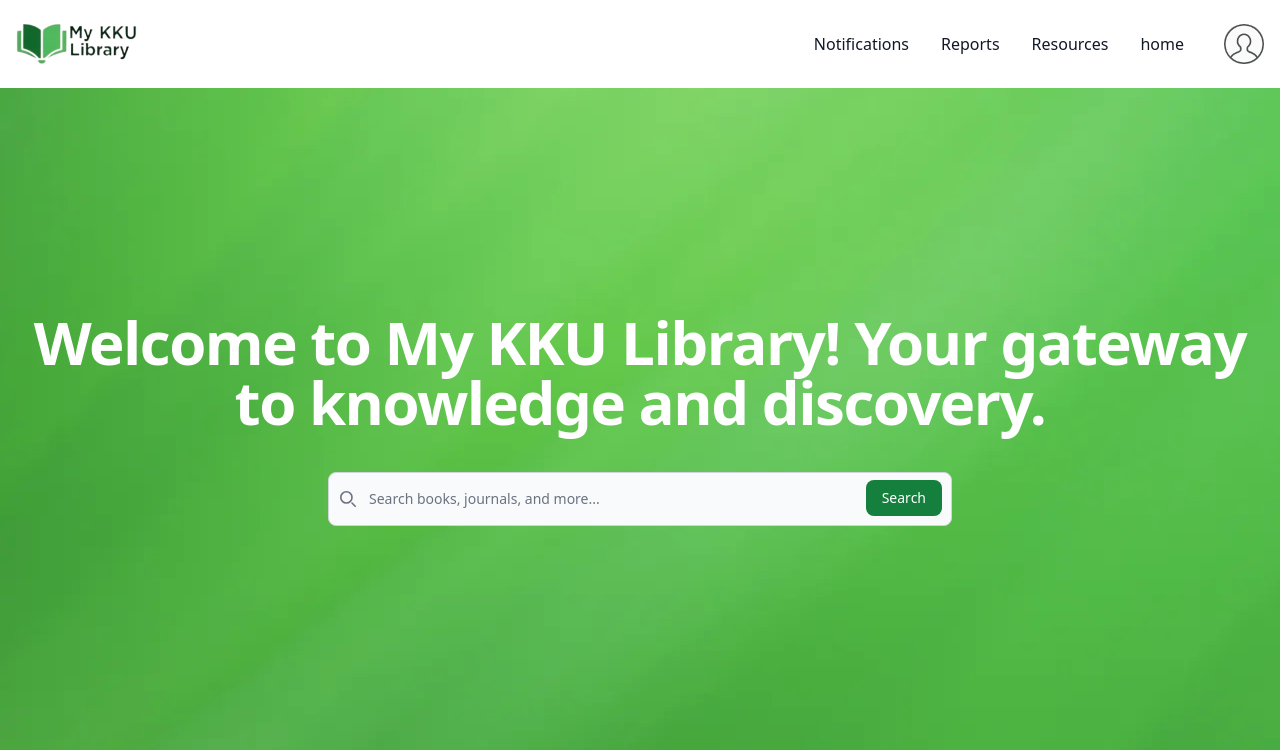
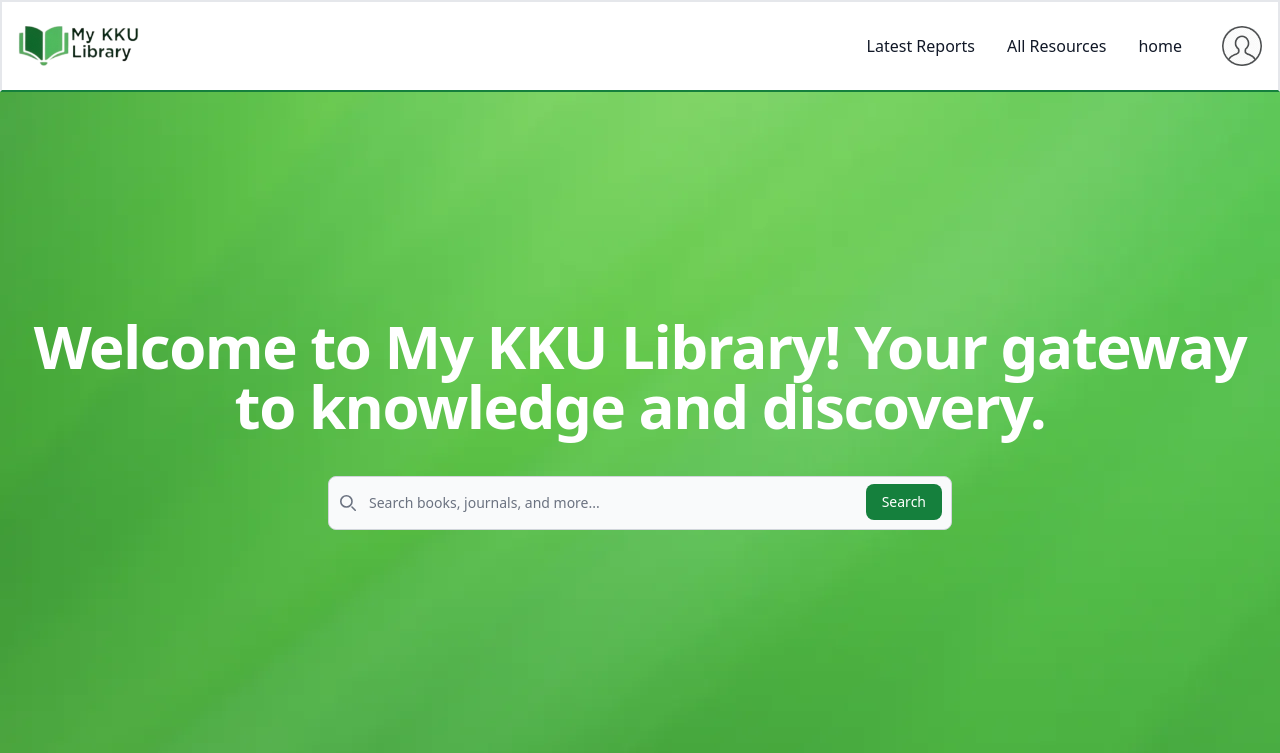
Before and after one commit to Abubakr-Alsheikh/my-kuu-library, a Django app: page / in a window 1280 px wide. Shown: the top 753 px of the page. Run offline with Django 5.2, Linux system fonts and the light colour scheme; the visitor is signed in with stand-in values (Sample User, id 1); data that the repository does not hold is empty; some libraries are stand-ins or nearby versions.

Commit message:
Improving header

```diff
--- a/static/src/output.css
+++ b/static/src/output.css
@@ -1587,6 +1587,10 @@ input:checked + .toggle-bg {
   border-width: 0px;
 }
 
+.border-2 {
+  border-width: 2px;
+}
+
 .border-t-2 {
   border-top-width: 2px;
 }
@@ -1619,6 +1623,16 @@ input:checked + .toggle-bg {
 .border-gray-300 {
   --tw-border-opacity: 1;
   border-color: rgb(209 213 219 / var(--tw-border-opacity));
+}
+
+.border-b-primary-300 {
+  --tw-border-opacity: 1;
+  border-bottom-color: rgb(134 239 172 / var(--tw-border-opacity));
+}
+
+.border-b-primary-700 {
+  --tw-border-opacity: 1;
+  border-bottom-color: rgb(21 128 61 / var(--tw-border-opacity));
 }
 
 .\!bg-gray-50 {
--- a/templates/include/header.html
+++ b/templates/include/header.html
@@ -1,6 +1,6 @@
 {% load static %}
 <header>
-  <nav class="dark:bg-gray-900 border-gray-200 bg-white py-2">
+  <nav class="dark:bg-gray-900 border-2 border-gray-200 border-b-primary-700 bg-white py-2">
     <div class="mx-auto flex max-w-screen-xl flex-wrap items-center justify-between p-4">
       <a href="{% url 'core:home' %}" class="flex items-center space-x-3 rtl:space-x-reverse">
         <img src="{% static "images/logo.png" %}" class="h-10" alt="My KKU Library Logo" />
@@ -43,13 +43,10 @@
       <div class="mr-10 hidden w-full items-center justify-between md:order-1 md:flex md:w-auto md:flex-1 md:justify-end md:justify-items-end" id="navbar-user">
         <ul class="dark:bg-gray-800 md:dark:bg-gray-900 dark:border-gray-700 mt-4 flex flex-col rounded-lg border border-gray-100 bg-gray-50 p-4 font-medium md:mt-0 md:flex-row md:space-x-8 md:border-0 md:bg-white md:p-0 rtl:space-x-reverse">
           <li>
-            <a href="{% url 'core:notifications' %}" class="dark:text-white md:dark:hover:text-primary-500 dark:hover:bg-gray-700 dark:hover:text-white md:dark:hover:bg-transparent dark:border-gray-700 block rounded px-3 py-2 text-gray-900 hover:bg-gray-100 md:p-0 md:hover:bg-transparent md:hover:text-primary-700">Notifications</a>
+            <a href="{% url 'core:reports' %}" class="dark:text-white md:dark:hover:text-primary-500 dark:hover:bg-gray-700 dark:hover:text-white md:dark:hover:bg-transparent dark:border-gray-700 block rounded px-3 py-2 text-gray-900 hover:bg-gray-100 md:p-0 md:hover:bg-transparent md:hover:text-primary-700">Latest Reports</a>
           </li>
           <li>
-            <a href="{% url 'core:reports' %}" class="dark:text-white md:dark:hover:text-primary-500 dark:hover:bg-gray-700 dark:hover:text-white md:dark:hover:bg-transparent dark:border-gray-700 block rounded px-3 py-2 text-gray-900 hover:bg-gray-100 md:p-0 md:hover:bg-transparent md:hover:text-primary-700">Reports</a>
-          </li>
-          <li>
-            <a href="{% url 'core:resources' %}" class="dark:text-white md:dark:hover:text-primary-500 dark:hover:bg-gray-700 dark:hover:text-white md:dark:hover:bg-transparent dark:border-gray-700 block rounded px-3 py-2 text-gray-900 hover:bg-gray-100 md:p-0 md:hover:bg-transparent md:hover:text-primary-700">Resources</a>
+            <a href="{% url 'core:resources' %}" class="dark:text-white md:dark:hover:text-primary-500 dark:hover:bg-gray-700 dark:hover:text-white md:dark:hover:bg-transparent dark:border-gray-700 block rounded px-3 py-2 text-gray-900 hover:bg-gray-100 md:p-0 md:hover:bg-transparent md:hover:text-primary-700">All Resources</a>
           </li>
           <li>
             <a href="{% url 'core:home' %}" class="dark:text-white md:dark:hover:text-primary-500 dark:hover:bg-gray-700 dark:hover:text-white md:dark:hover:bg-transparent dark:border-gray-700 block rounded px-3 py-2 text-gray-900 hover:bg-gray-100 md:p-0 md:hover:bg-transparent md:hover:text-primary-700">home</a>
```
